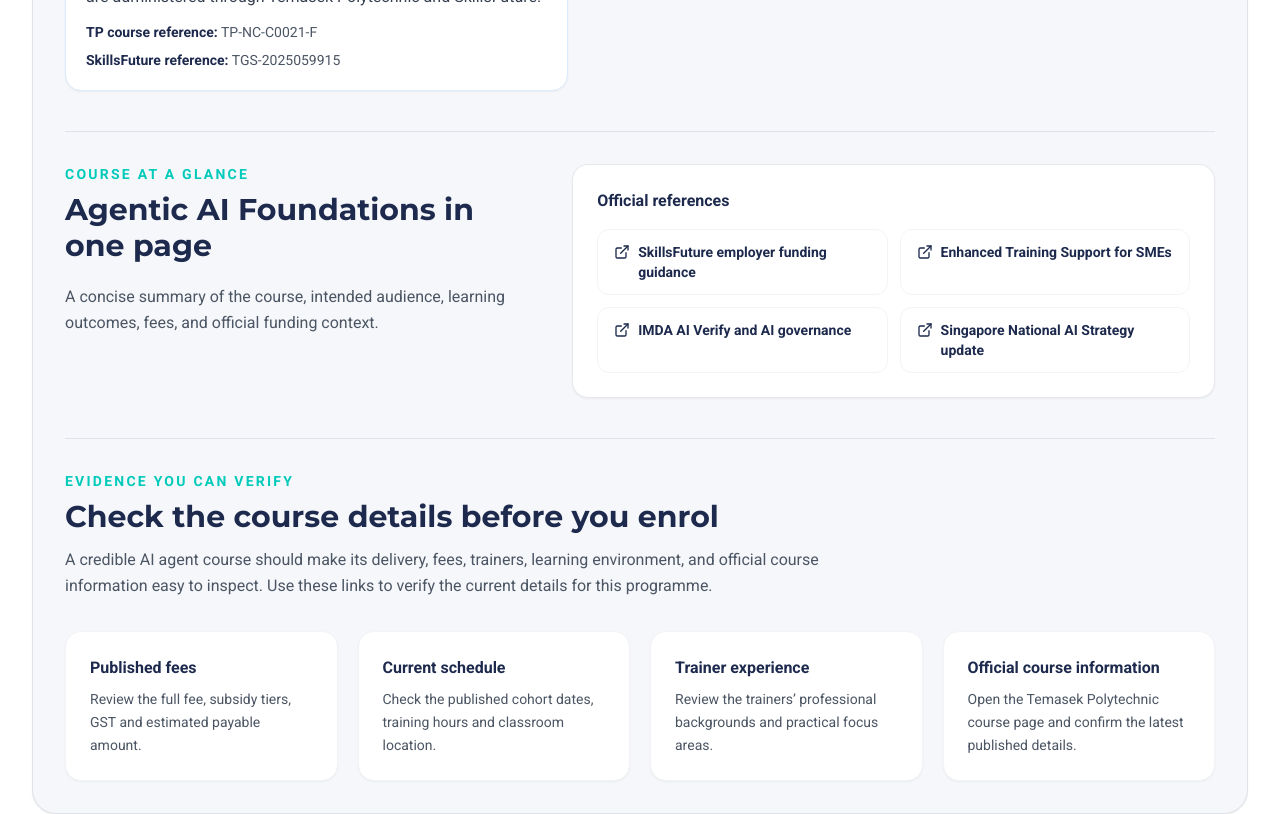
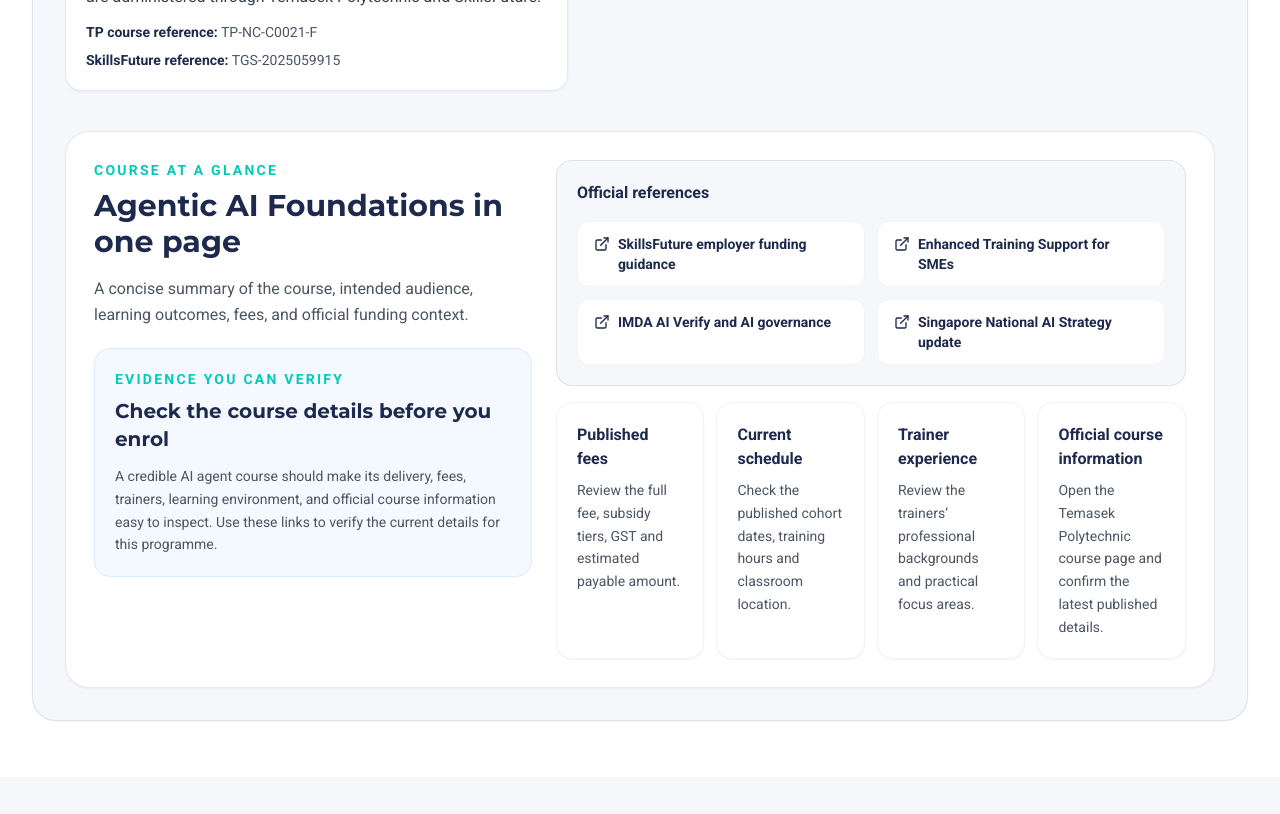
Before and after one commit to nexiuslabs/nexiusacademyskillsfuture, a React (Vite) app: page /courses/agentic-ai in a window 1280 px wide. Shown: the part 8540-9354 px from the top of the page. Built offline with nearby package versions, Linux system fonts and the light colour scheme.

Commit message:
fix: unify positioning verification layout

```diff
--- a/components/courses/TPPositioningBlock.tsx
+++ b/components/courses/TPPositioningBlock.tsx
@@ -60,23 +60,35 @@ const TPPositioningBlock: React.FC = () => (
           </div>
         </div>
 
-        <div className="mt-10 border-t border-primary/10 pt-8">
-          <div className="grid gap-8 lg:grid-cols-[0.85fr,1.15fr] lg:items-start">
+        <div className="mt-10 rounded-3xl border border-primary/10 bg-white p-5 shadow-sm md:p-7">
+          <div className="grid gap-6 lg:grid-cols-[0.82fr,1.18fr] lg:items-start">
+            <div className="space-y-5">
               <div>
                 <p className="mb-2 text-sm font-bold uppercase tracking-[0.16em] text-accent">Course at a glance</p>
                 <h2 className="text-2xl font-heading font-bold text-primary lg:text-3xl">Agentic AI Foundations in one page</h2>
-              <p className="mt-5 text-base leading-relaxed text-gray-600">
+                <p className="mt-4 text-base leading-relaxed text-gray-600">
                   A concise summary of the course, intended audience, learning outcomes, fees, and official funding context.
                 </p>
               </div>
-            <div className="rounded-2xl border border-primary/10 bg-white p-6 shadow-sm">
+
+              <div className="rounded-2xl border border-blue-100 bg-blue-50/70 p-5">
+                <p className="mb-2 text-sm font-bold uppercase tracking-[0.16em] text-accent">Evidence you can verify</p>
+                <h3 className="mb-3 text-xl font-heading font-bold text-primary">Check the course details before you enrol</h3>
+                <p className="text-sm leading-relaxed text-gray-600">
+                  A credible AI agent course should make its delivery, fees, trainers, learning environment, and official course information easy to inspect. Use these links to verify the current details for this programme.
+                </p>
+              </div>
+            </div>
+
+            <div className="grid gap-4">
+              <div className="rounded-2xl border border-primary/10 bg-neutral p-5">
                 <h3 className="mb-4 text-base font-bold text-primary">Official references</h3>
                 <div className="grid gap-3 sm:grid-cols-2">
                   <a
                     href="https://www.skillsfuture.gov.sg/initiatives/employers"
                     target="_blank"
                     rel="noopener noreferrer"
-                  className="inline-flex items-start gap-2 rounded-xl border border-gray-100 px-4 py-3 text-sm font-semibold text-primary transition-colors hover:border-accent hover:text-accent"
+                    className="inline-flex items-start gap-2 rounded-xl border border-gray-100 bg-white px-4 py-3 text-sm font-semibold text-primary transition-colors hover:border-accent hover:text-accent"
                   >
                     <ExternalLink size={16} className="mt-0.5 shrink-0" />
                     <span>SkillsFuture employer funding guidance</span>
@@ -85,7 +97,7 @@ const TPPositioningBlock: React.FC = () => (
                     href="https://www.skillsfuture.gov.sg/initiatives/employers/enhanced-training-support-for-smes"
                     target="_blank"
                     rel="noopener noreferrer"
-                  className="inline-flex items-start gap-2 rounded-xl border border-gray-100 px-4 py-3 text-sm font-semibold text-primary transition-colors hover:border-accent hover:text-accent"
+                    className="inline-flex items-start gap-2 rounded-xl border border-gray-100 bg-white px-4 py-3 text-sm font-semibold text-primary transition-colors hover:border-accent hover:text-accent"
                   >
                     <ExternalLink size={16} className="mt-0.5 shrink-0" />
                     <span>Enhanced Training Support for SMEs</span>
@@ -94,7 +106,7 @@ const TPPositioningBlock: React.FC = () => (
                     href="https://www.imda.gov.sg/how-we-can-help/ai-verify"
                     target="_blank"
                     rel="noopener noreferrer"
-                  className="inline-flex items-start gap-2 rounded-xl border border-gray-100 px-4 py-3 text-sm font-semibold text-primary transition-colors hover:border-accent hover:text-accent"
+                    className="inline-flex items-start gap-2 rounded-xl border border-gray-100 bg-white px-4 py-3 text-sm font-semibold text-primary transition-colors hover:border-accent hover:text-accent"
                   >
                     <ExternalLink size={16} className="mt-0.5 shrink-0" />
                     <span>IMDA AI Verify and AI governance</span>
@@ -103,34 +115,24 @@ const TPPositioningBlock: React.FC = () => (
                     href="https://www.mddi.gov.sg/newsroom/update-to-singapore-s-national-ai-strategy--refreshed-priorities-to-harness-ai-for-the-public-good-factsheet/"
                     target="_blank"
                     rel="noopener noreferrer"
-                  className="inline-flex items-start gap-2 rounded-xl border border-gray-100 px-4 py-3 text-sm font-semibold text-primary transition-colors hover:border-accent hover:text-accent"
+                    className="inline-flex items-start gap-2 rounded-xl border border-gray-100 bg-white px-4 py-3 text-sm font-semibold text-primary transition-colors hover:border-accent hover:text-accent"
                   >
                     <ExternalLink size={16} className="mt-0.5 shrink-0" />
                     <span>Singapore National AI Strategy update</span>
                   </a>
                 </div>
               </div>
-          </div>
-        </div>
 
-        <div className="mt-10 border-t border-primary/10 pt-8">
-          <div className="mb-8 max-w-3xl">
-            <p className="mb-2 text-sm font-bold uppercase tracking-[0.16em] text-accent">Evidence you can verify</p>
-            <h2 className="mb-3 text-3xl font-heading font-bold text-primary">Check the course details before you enrol</h2>
-            <p className="leading-relaxed text-gray-600">
-              A credible AI agent course should make its delivery, fees, trainers, learning environment, and official course information easy to inspect. Use these links to verify the current details for this programme.
-            </p>
-          </div>
-          <div className="grid gap-5 sm:grid-cols-2 lg:grid-cols-4">
-            <a href="#pricing" className="rounded-2xl border border-gray-100 bg-white p-6 shadow-sm transition hover:-translate-y-0.5 hover:border-accent">
+              <div className="grid gap-3 sm:grid-cols-2 xl:grid-cols-4">
+                <a href="#pricing" className="rounded-2xl border border-gray-100 bg-white p-5 shadow-sm transition hover:-translate-y-0.5 hover:border-accent">
                   <div className="mb-2 font-bold text-primary">Published fees</div>
                   <p className="text-sm leading-relaxed text-gray-600">Review the full fee, subsidy tiers, GST and estimated payable amount.</p>
                 </a>
-            <a href="#schedule" className="rounded-2xl border border-gray-100 bg-white p-6 shadow-sm transition hover:-translate-y-0.5 hover:border-accent">
+                <a href="#schedule" className="rounded-2xl border border-gray-100 bg-white p-5 shadow-sm transition hover:-translate-y-0.5 hover:border-accent">
                   <div className="mb-2 font-bold text-primary">Current schedule</div>
                   <p className="text-sm leading-relaxed text-gray-600">Check the published cohort dates, training hours and classroom location.</p>
                 </a>
-            <a href="#instructors" className="rounded-2xl border border-gray-100 bg-white p-6 shadow-sm transition hover:-translate-y-0.5 hover:border-accent">
+                <a href="#instructors" className="rounded-2xl border border-gray-100 bg-white p-5 shadow-sm transition hover:-translate-y-0.5 hover:border-accent">
                   <div className="mb-2 font-bold text-primary">Trainer experience</div>
                   <p className="text-sm leading-relaxed text-gray-600">Review the trainers’ professional backgrounds and practical focus areas.</p>
                 </a>
@@ -138,7 +140,7 @@ const TPPositioningBlock: React.FC = () => (
                   href="https://www.tp.edu.sg/schools-and-courses/adult-learners/all-courses/short-courses/agentic-ai-foundations-for-non-technical-professionals-enhancing-productivity-and-business-process-automation.html"
                   target="_blank"
                   rel="noopener noreferrer"
-              className="rounded-2xl border border-gray-100 bg-white p-6 shadow-sm transition hover:-translate-y-0.5 hover:border-accent"
+                  className="rounded-2xl border border-gray-100 bg-white p-5 shadow-sm transition hover:-translate-y-0.5 hover:border-accent"
                 >
                   <div className="mb-2 font-bold text-primary">Official course information</div>
                   <p className="text-sm leading-relaxed text-gray-600">Open the Temasek Polytechnic course page and confirm the latest published details.</p>
@@ -147,6 +149,8 @@ const TPPositioningBlock: React.FC = () => (
             </div>
           </div>
         </div>
+      </div>
+    </div>
   </section>
 );
 
```
Lines whose indentation alone changed are shown as unchanged.
